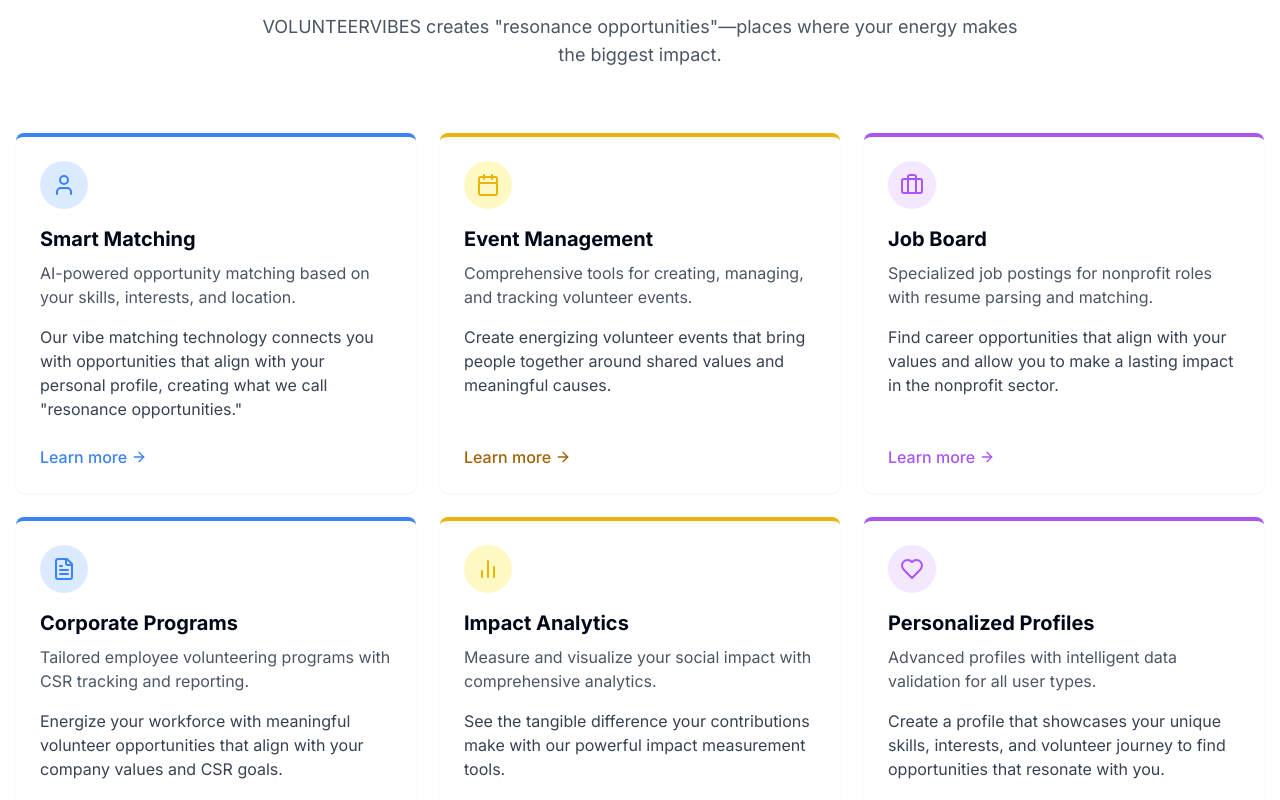
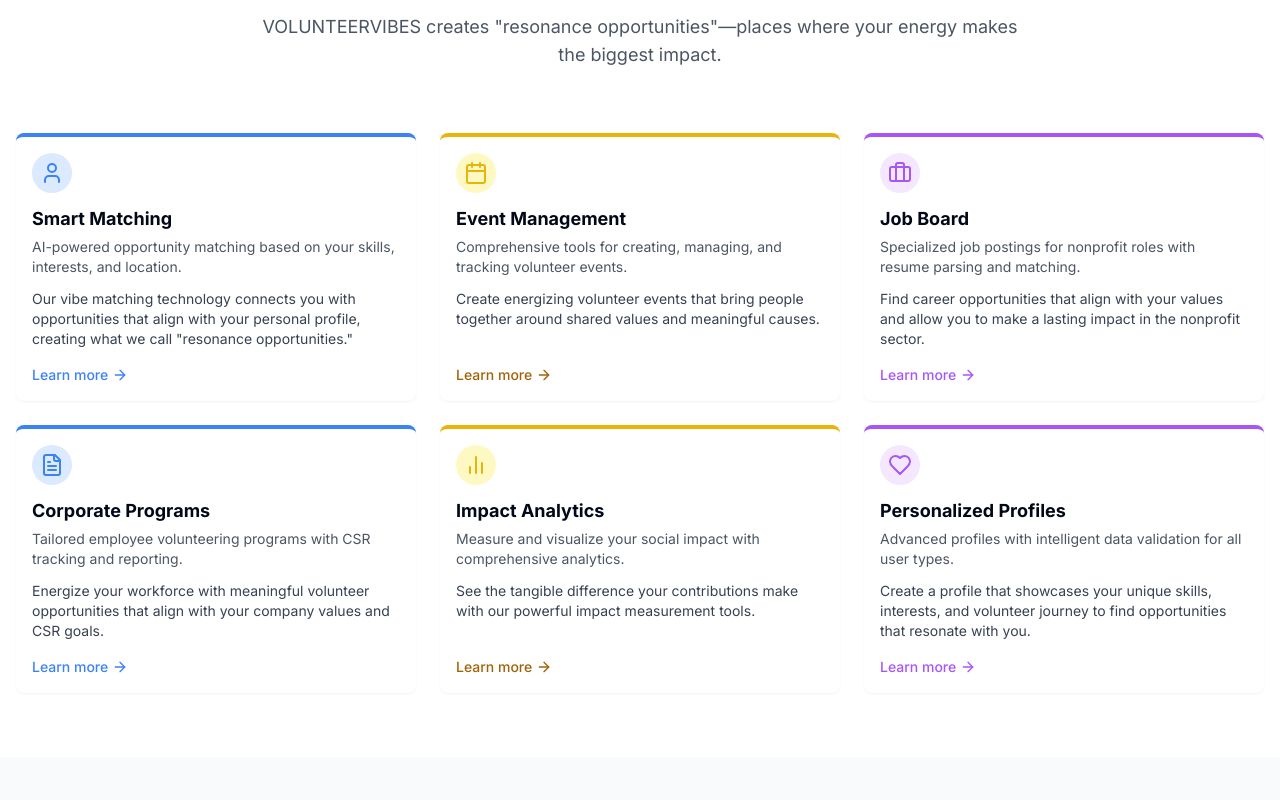
Before and after one commit to Kush396/Volunteer-Vibe---Kushal, a Next.js app: page / in a window 1280 px wide. Shown: the part 1100-1900 px from the top of the page. Built offline with nearby package versions, Linux system fonts and the light colour scheme.

Commit message:
refactor: make feature cards more compact
Reduce padding and adjust spacing for smaller feature cards.

Co-authored-by: Kushal Bansal <116499449+Kush396@users.noreply.github.com>

```diff
--- a/components/features-section.tsx
+++ b/components/features-section.tsx
@@ -99,19 +99,19 @@ interface FeatureCardProps {
 function FeatureCard({ icon, iconBg, borderColor, title, subtitle, description, learnMoreColor }: FeatureCardProps) {
   return (
     <div className={`bg-white rounded-lg shadow-sm border-t-4 ${borderColor} flex flex-col h-full`}>
-      <div className="p-6 flex flex-col h-full">
-        <div className={`${iconBg} w-12 h-12 rounded-full flex items-center justify-center mb-4`}>{icon}</div>
+      <div className="p-4 flex flex-col h-full">
+        <div className={`${iconBg} w-10 h-10 rounded-full flex items-center justify-center mb-3`}>{icon}</div>
 
-        <h3 className="text-xl font-bold mb-2">{title}</h3>
-        <p className="text-gray-600 mb-4">{subtitle}</p>
+        <h3 className="text-lg font-bold mb-1">{title}</h3>
+        <p className="text-gray-600 text-sm mb-3">{subtitle}</p>
 
-        <p className="text-gray-700 mb-6 flex-grow">{description}</p>
+        <p className="text-gray-700 text-sm mb-4 flex-grow">{description}</p>
 
         <Link
           href="#"
-          className={`group inline-flex items-center ${learnMoreColor} font-medium transition-colors hover:underline`}
+          className={`inline-flex items-center ${learnMoreColor} text-sm font-medium transition-colors hover:underline`}
         >
-          Learn more
+          Learn more{" "}
           <ArrowRight className="ml-1 h-4 w-4 transition-transform duration-300 ease-in-out group-hover:translate-x-1" />
         </Link>
       </div>
```
